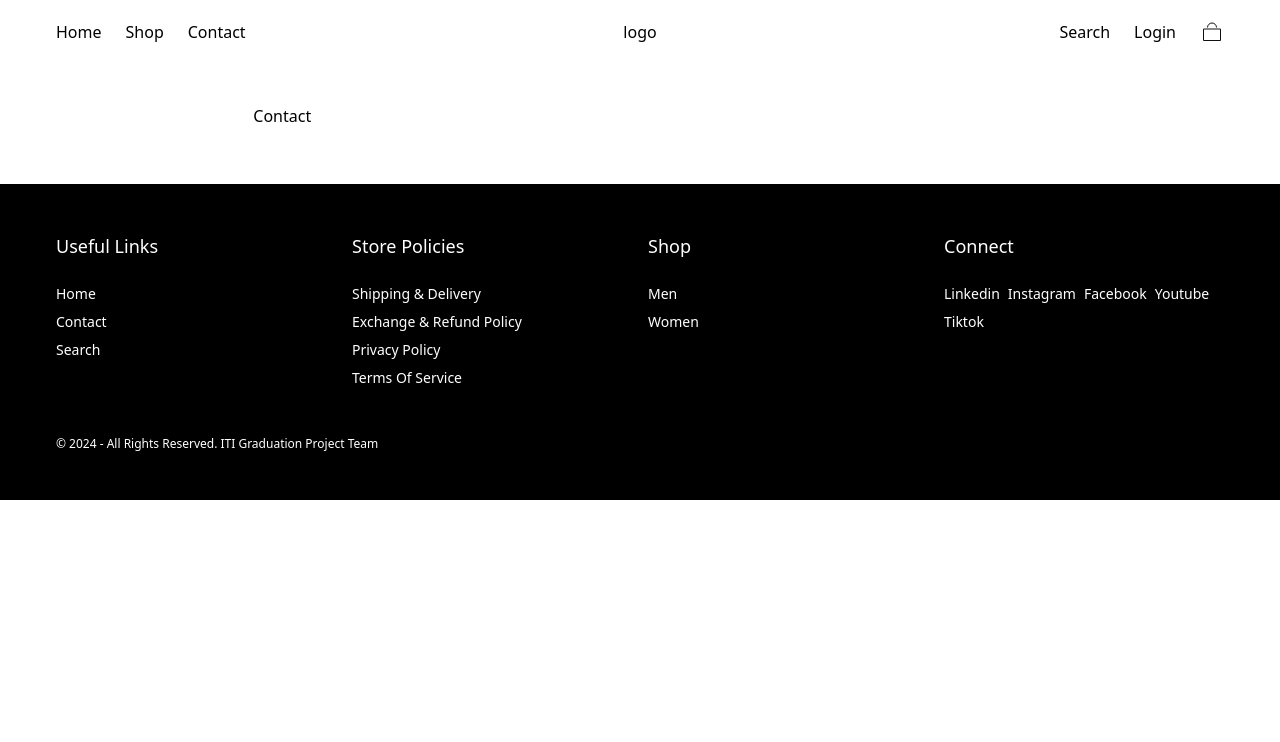
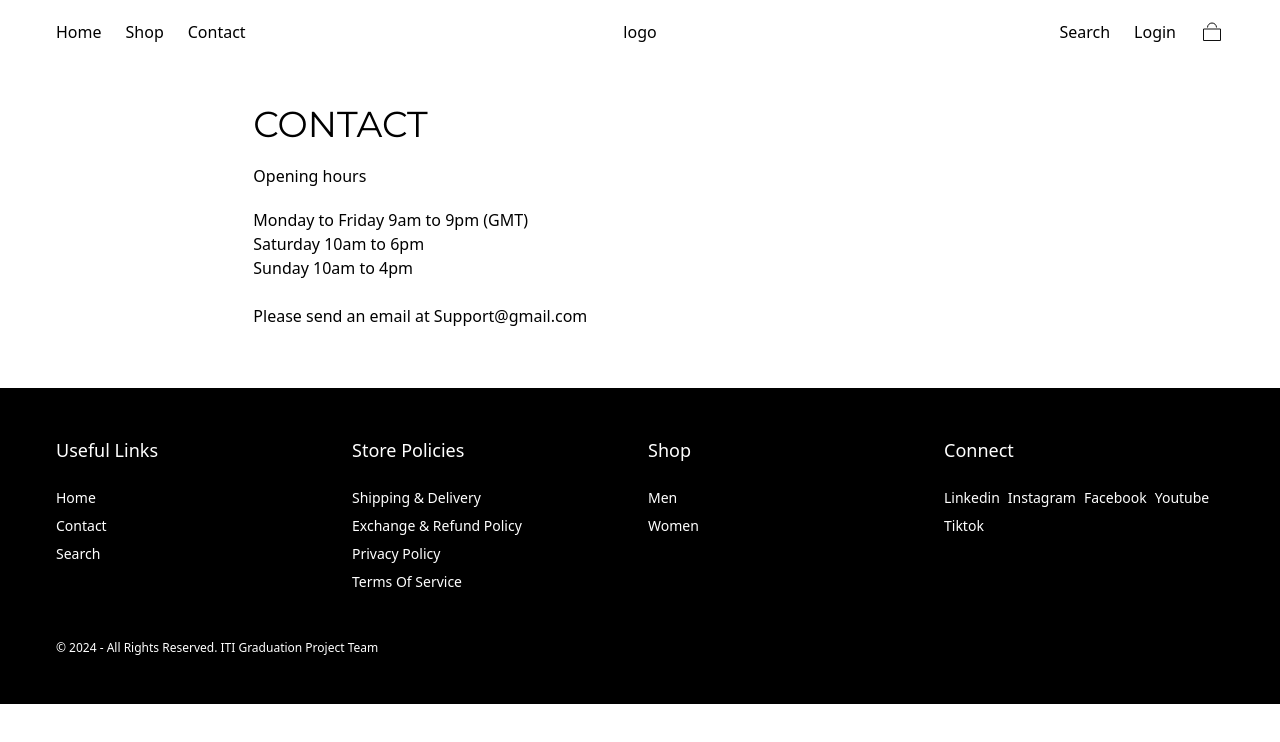
Before and after one commit to Yossef-Magdy/ecommerce-project, an Angular app: page /contact in a window 1280 px wide. Shown: the top 742 px of the page. Built offline with nearby package versions, Linux system fonts and the light colour scheme.

Commit message:
add contact page

```diff
--- a/src/app/features/contact/contact.component.html
+++ b/src/app/features/contact/contact.component.html
@@ -1,4 +1,9 @@
-<section class="p-10 w-2/3 m-auto">
-<h1 class="title">Contact</h1>
-
+<section class="md:w-2/3 p-5 w-full md:m-auto md:p-10">
+<h1 class="capitalizee text-4xl mb-5">Contact</h1>
+<p>Opening hours</p>
+<p class="my-5">Monday to Friday 9am to 9pm (GMT) <br>
+    Saturday 10am to 6pm <br>
+    Sunday 10am to 4pm
+</p>
+<p class="py-1">Please send an email at Support&#64;gmail.com</p>
 </section>
```
